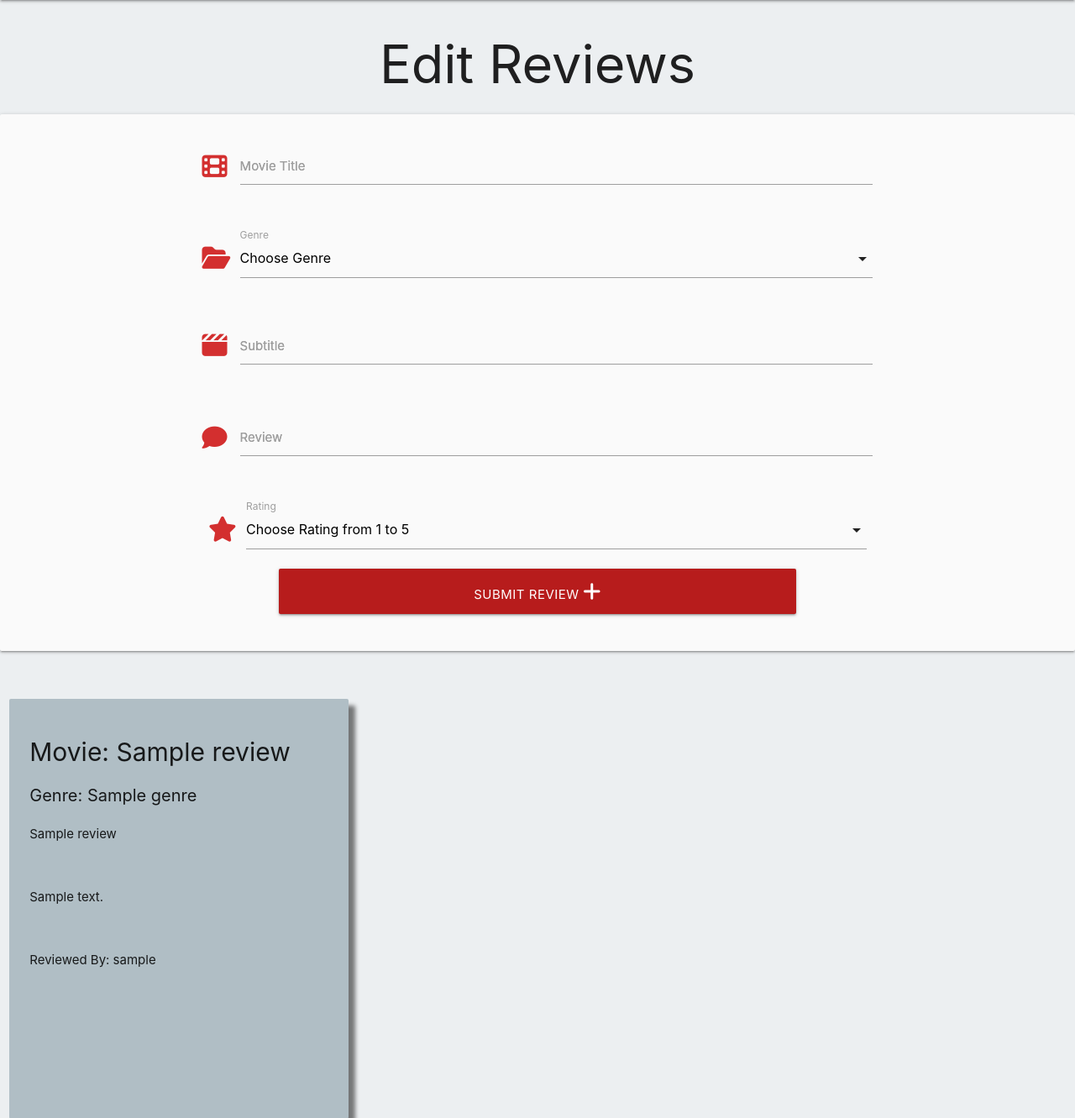
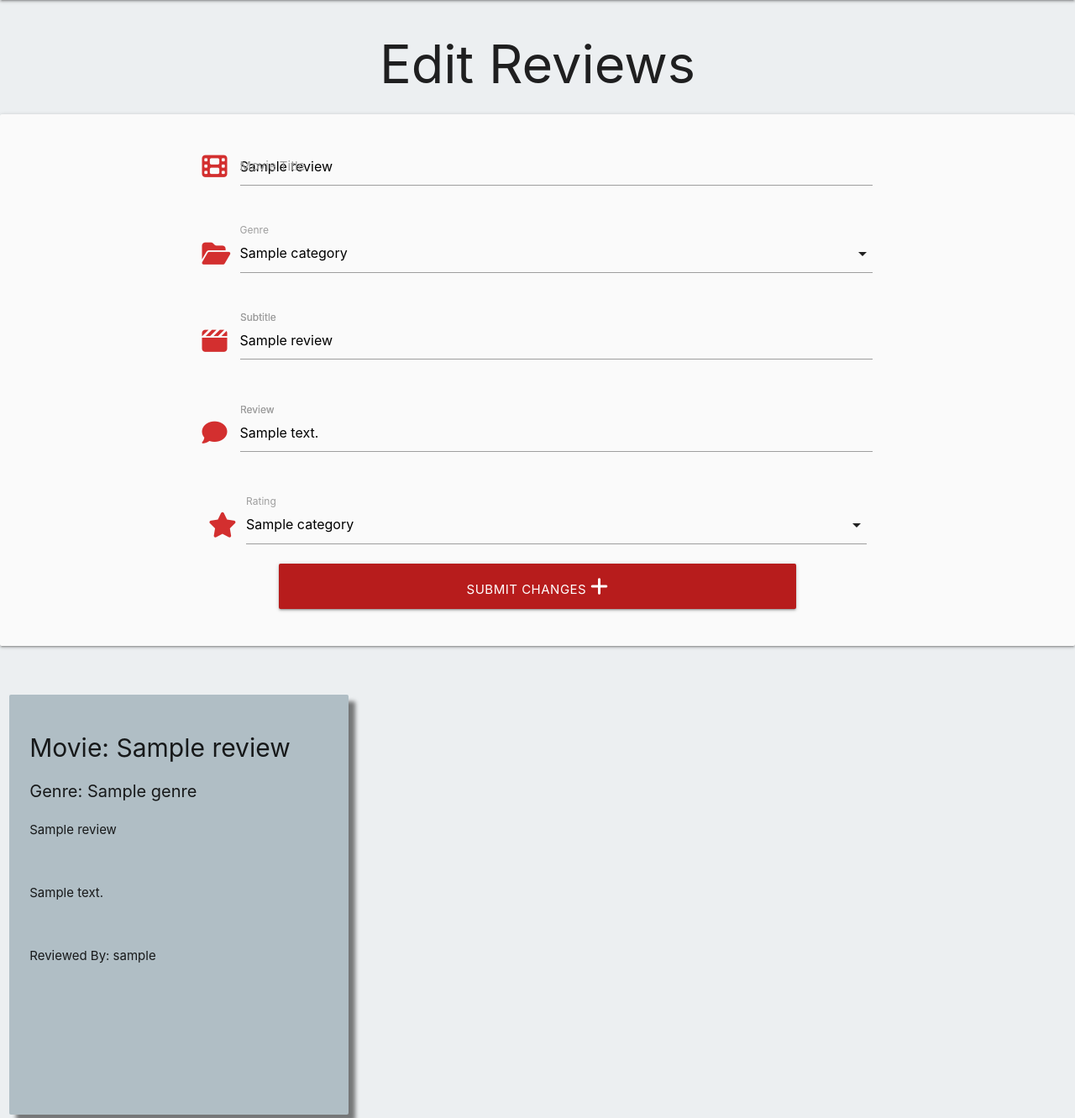
Before and after one commit to toddnedwards/milestone-3-project-movie-reviewer, a Flask app: template templates/edit_review.html in a window 1280 px wide. Shown: the part 64-1395 px from the top of the page at 84% size. Run offline with Flask 3, Linux system fonts and the light colour scheme; the template is opened without the code that fills it: most values are stand-ins (such as "Sample title", 1, 10 or a date in 2020); some libraries are stand-ins or nearby versions.

Commit message:
binding data from mongo db added to recall review data to fill text areas

```diff
--- a/templates/edit_review.html
+++ b/templates/edit_review.html
@@ -8,10 +8,9 @@
 		<div class="row">
 			<div class="input-field col s12 m8 offset-m2">
 				<i class="fa-solid fa-film prefix red-text text-darken-2"></i>
-				<textarea id="movie_title" name="movie_title" minlength="2"
-                        maxlength="50" class="materialize-textarea validate" required></textarea>
+				<input id="movie_title" name="movie_title" minlength="2"
+                        maxlength="50" value="{{ review.movie_title }}" class="materialize-textarea validate" required></input>
 				<label for="movie_title">Movie Title</label>
-				<label>Movie Title</label>
 			</div>
 		</div>
 		<!-- Genre Selection-->
@@ -19,10 +18,13 @@
 			<div class="input-field col s12 m8 offset-m2">
 				<i class="fas fa-folder-open prefix red-text text-darken-2"></i>
 				<select id="genre" name="genre" class="validate" required>
-					<option value="" disabled selected>Choose Genre</option>
+					<option value="" disabled>Choose Genre</option>
 					{% for category in categories %}
-						<option value="{{ category.genre_name }}"
-					{% if category.genre_name == review.genre %}selected{% endif %}>{{ category.genre_name }}</option>
+						{% if category.genre_name == review.genre %}
+						<option value="{{ category.genre_name }}" selected>{{ category.genre_name }}</option>
+						{% else %}
+						<option value="{{ category.genre_name }}">{{ category.genre_name }}</option>
+						{% endif %}
 					{% endfor %}
 				</select>
 				<label for="genre">Genre</label>
@@ -34,7 +36,7 @@
 			<div class="input-field col s12 m8 offset-m2">
 				<i class="fa-solid fa-clapperboard prefix red-text text-darken-2"></i>
 				<textarea id="subtitle" name="subtitle" minlength="5"
-                        maxlength="50" class="materialize-textarea validate" required></textarea>
+                        maxlength="50" value="" class="materialize-textarea validate" required>{{ review.subtitle }}</textarea>
 				<label for="subtitle">Subtitle</label>
 				<label>Subtitle</label>
 			</div>
@@ -44,7 +46,7 @@
 			<div class="input-field col s12 m8 offset-m2">
 				<i class="fa-solid fa-comment prefix red-text text-darken-2"></i>
 				<textarea id="review" name="review" minlength="5"
-                        maxlength="500" class="materialize-textarea validate" required></textarea>
+                        maxlength="500" class="materialize-textarea validate" required>{{ review.review }}</textarea>
 				<label for="review">Review</label>
 				<label>Review</label>
 			</div>
@@ -53,7 +55,14 @@
 		<div class="input-field col s12 m8 offset-m2">
 			<i class="fa-solid fa-star prefix red-text text-darken-2"></i>
 			<select name="rating">
-				<option value="" disabled selected>Choose Rating from 1 to 5</option>
+				<option value="" disabled>Choose Rating from 1 to 5</option>
+				{% for category in categories %}
+					{% if category.category_name == review.rating %}
+						<option value="{{ category.category_name }}" selected>{{ category.category_name }}</option>
+					{% else %}
+						<option value="{{ category.category_name }}">{{ category.category_name }}</option>
+					{% endif %}
+				{% endfor %}
 				<option value="1">1</option>
 				<option value="2">2</option>
 				<option value="3">3</option>
@@ -65,7 +74,7 @@
 		<!-- submit button -->
 		<div class="row">
 			<button type="submit" class="col s10 offset-s1 m6 offset-m3 btn-large red darken-4">
-                    Submit Review
+                    Submit Changes
 				<i class="fa-solid fa-plus"></i>
 			</button>
 		</div>
```
